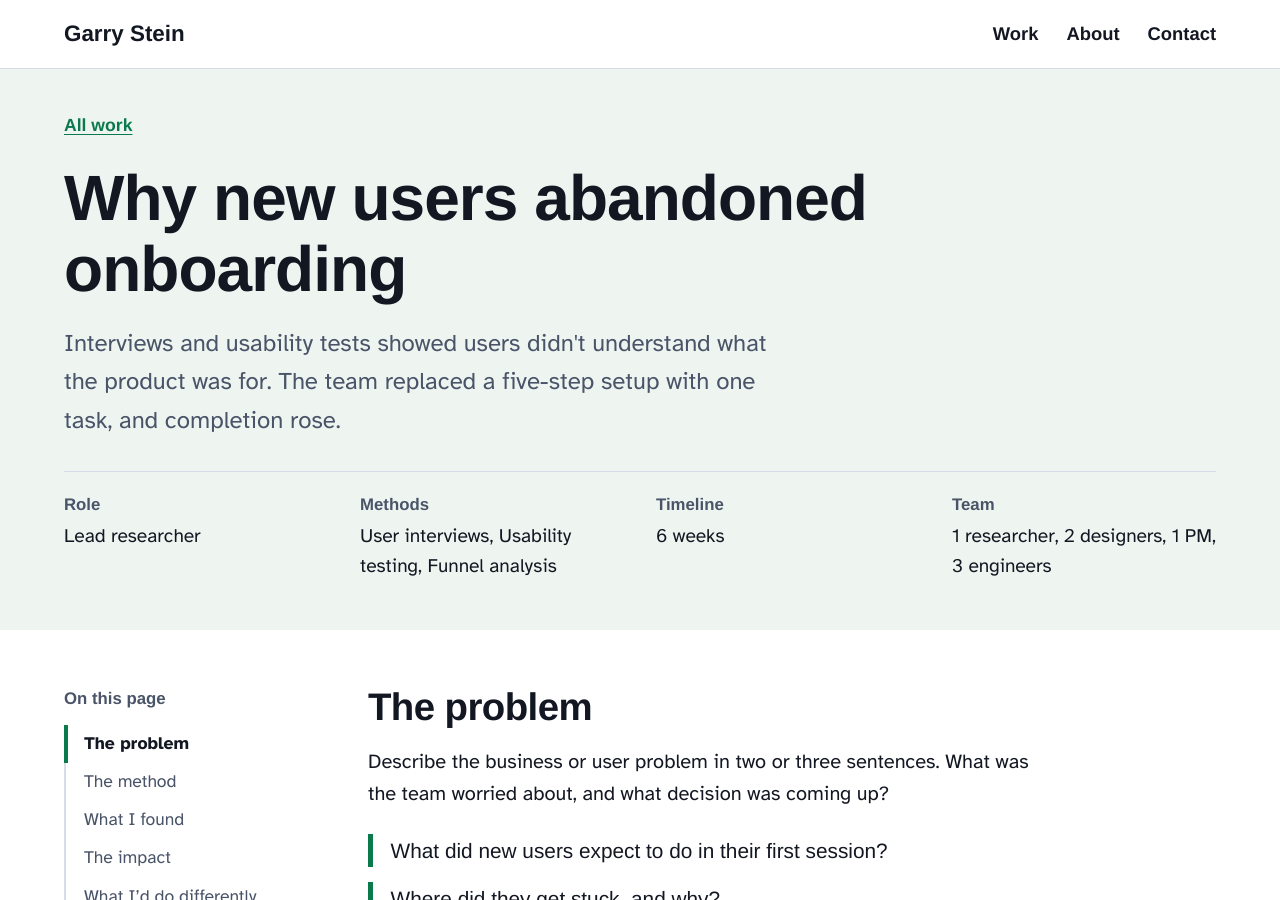
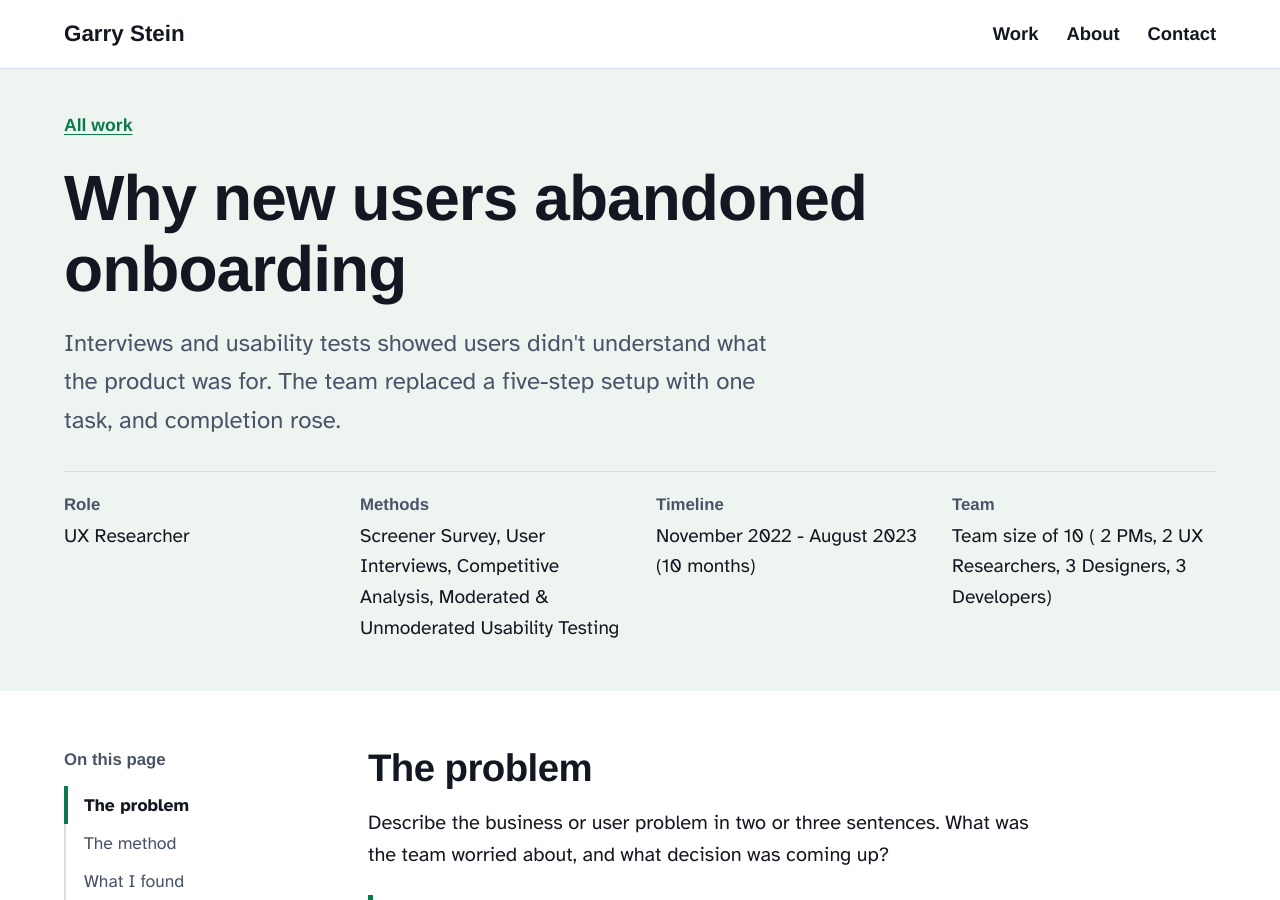
Before and after one commit to garryst/garrystein.github.io, a Jekyll site: the page built from _work/example-study.md, in a window 1280 px wide and 900 px high. Built offline with Jekyll 4.4.1, drawn with Linux system fonts in a browser that asks for light colours; some web fonts are replaced.

Commit message:
Update example-study.md

```diff
--- a/_work/example-study.md
+++ b/_work/example-study.md
@@ -2,14 +2,15 @@
 title: Why new users abandoned onboarding
 summary: Interviews and usability tests showed users didn't understand what the product was for. The team replaced a five-step setup with one task, and completion rose.
 year: 2025
-role: Lead researcher
-methods: User interviews, Usability testing, Funnel analysis
-timeline: 6 weeks
-team: 1 researcher, 2 designers, 1 PM, 3 engineers
+role: UX Researcher
+methods: Screener Survey, User Interviews, Competitive Analysis, Moderated & Unmoderated Usability Testing
+timeline: November 2022 - August 2023 (10 months)
+team: Team size of 10 ( 2 PMs, 2 UX Researchers, 3 Designers, 3 Developers)
+tools: Qualtrics, Maze, FigJam, Figma
 order: 1
 # To show a company logo or picture on the home page tile, remove the # on the next two lines
-# company: Acme
-# logo: /images/acme.png
+# company: BobaTalks
+# logo: /images/boba.jpg
 ---
 
 ## The problem
```
